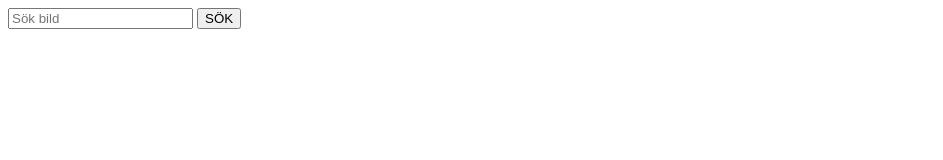
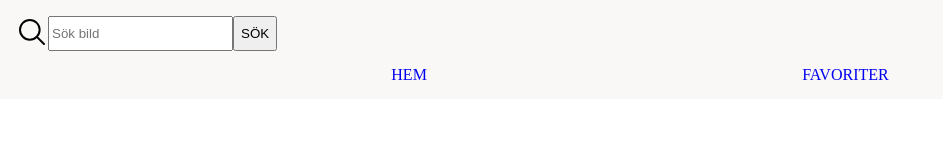
Before and after one commit to casparsylwan/Oplask, a plain HTML site: page index.html in a window 1280 px wide. Shown: the whole page, without its empty margins (0-943 px from the left). Drawn offline with Linux system fonts and the light colour scheme.

Commit message:
added a header with a navbar

```diff
--- a/index.html
+++ b/index.html
@@ -12,14 +12,23 @@
         <header>
             <nav class="nav-header">
                 <div class="nav-top">
-                    <div class="unsplash-icon"></div>
+                    <div class="unsplash-icon">
+                        <svg id="search-icon" xmlns='http://www.w3.org/2000/svg'  viewBox='0 0 512 512'><title>ionicons-v5-f</title><path d='M221.09,64A157.09,157.09,0,1,0,378.18,221.09,157.1,157.1,0,0,0,221.09,64Z' style='fill:none;stroke:#000;stroke-miterlimit:10;stroke-width:32px'/><line x1='338.29' y1='338.29' x2='448' y2='448' style='fill:none;stroke:#000;stroke-linecap:round;stroke-miterlimit:10;stroke-width:32px'/></svg>
+                    </div>
                     <input class="main-search" type="search" name="searchKeyword" placeholder="Sök bild">
                     <button class="btn main-search">SÖK</button>
                 </div>
-                <div class="nav-bottom"></div>
+                <div class="nav-bottom">
+                    <ul class="links">
+                        <li><a href="index.html">HEM</a></li>
+                        <li><a href="index.html">FAVORITER</a></li>
+                    </ul>
+                </div>
             </nav>
         </header>
+        <main>
 
+        </main>
     </div>
 
 </body>
--- a/style.css
+++ b/style.css
@@ -0,0 +1,72 @@
+html, body, div, span, applet, object, iframe,
+h1, h2, h3, h4, h5, h6, p, blockquote, pre,
+a, abbr, acronym, address, big, cite, code,
+del, dfn, em, img, ins, kbd, q, s, samp,
+small, strike, strong, sub, sup, tt, var,
+b, u, i, center,
+dl, dt, dd, ol, ul, li,
+fieldset, form, label, legend,
+table, caption, tbody, tfoot, thead, tr, th, td,
+article, aside, canvas, details, embed,
+figure, figcaption, footer, header, hgroup,
+menu, nav, output, ruby, section, summary,
+time, mark, audio, video {
+	margin: 0;
+	padding: 0;
+	border: 0;
+	font-size: 100%;
+	font: inherit;
+	vertical-align: baseline;
+}
+/* HTML5 display-role reset for older browsers */
+article, aside, details, figcaption, figure,
+footer, header, hgroup, menu, nav, section {
+	display: block;
+}
+body {
+	line-height: 1;
+}
+ol, ul {
+	list-style: none;
+}
+blockquote, q {
+	quotes: none;
+}
+blockquote:before, blockquote:after,
+q:before, q:after {
+	content: '';
+	content: none;
+}
+table {
+	border-collapse: collapse;
+	border-spacing: 0;
+}
+
+#search-icon {
+    width: 2rem;
+    height: 2rem;
+}
+
+header {
+    background: rgb(250, 247, 247);
+}
+
+.nav-top {
+    display: flex;
+    padding: 1rem 1rem 0 1rem;
+}
+
+.links {
+    display: flex;
+    justify-content: space-evenly;
+    padding: 1rem;
+}
+
+.links li {
+    list-style: none;
+}
+
+.links li a{
+    text-decoration: none;
+
+}
```
